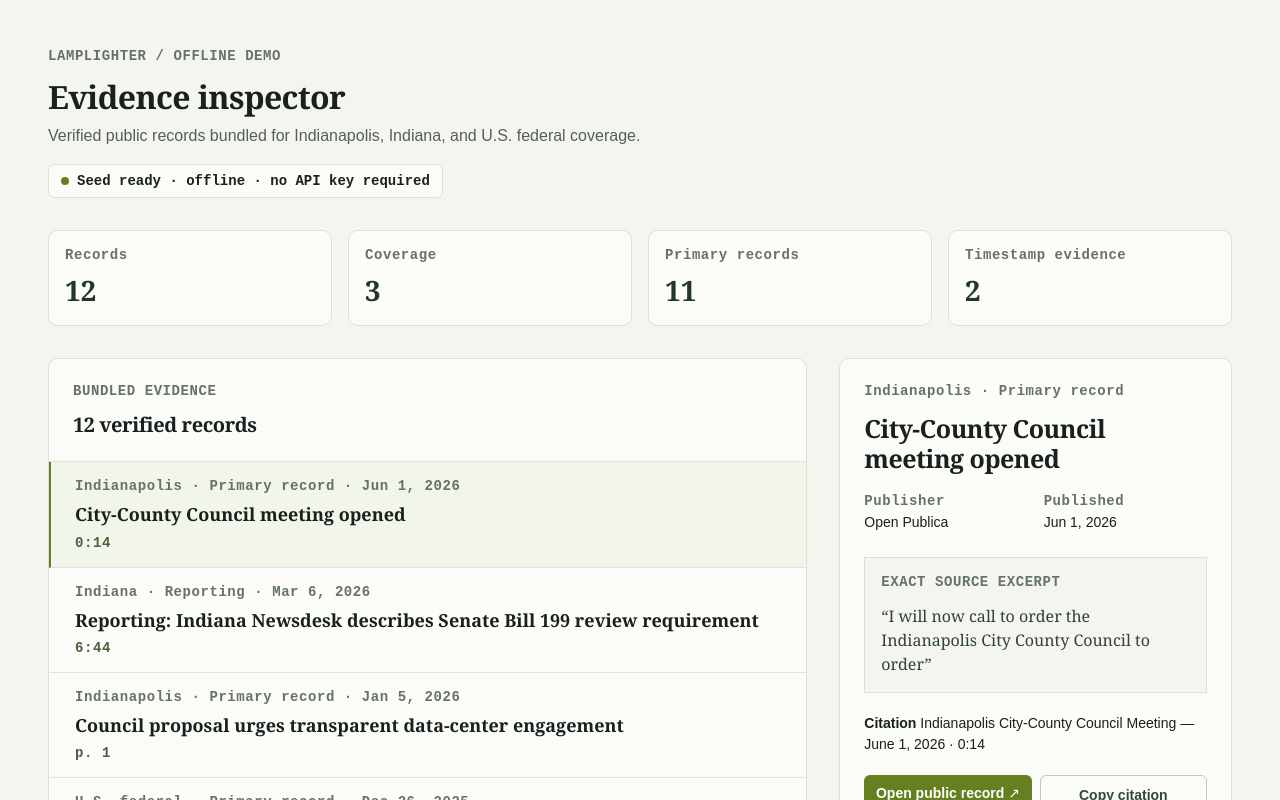
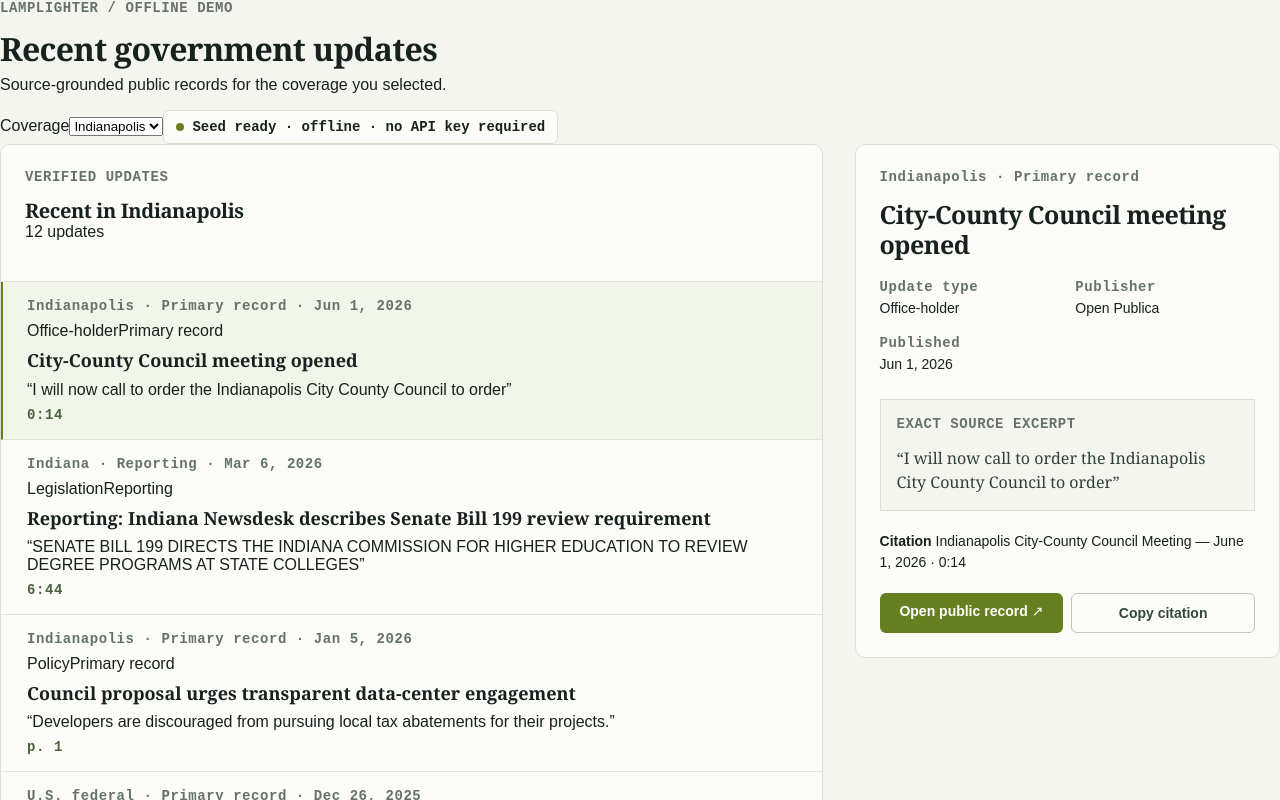
Before and after one commit to TenerSed/sentinel, a React (Vite) app: page / in a window 1280 px wide. Shown: the top 800 px of the page. Built offline with nearby package versions, Linux system fonts and the light colour scheme.

Commit message:
feat(02-03): add location-aware Recent feed

```diff
--- a/src/App.tsx
+++ b/src/App.tsx
@@ -1,6 +1,6 @@
 import { useEffect, useMemo, useState } from "react";
 import { demoSeed } from "./demo-seed";
-import type { DemoSeed, EvidenceLocator, EvidenceRecord, SourceKind } from "./types";
+import type { DemoSeed, EvidenceLocator, EvidenceRecord, SourceKind, UpdateType } from "./types";
 
 type SeedState = { status: "loading" } | { status: "error"; diagnostic: string } | { status: "ready"; seed: DemoSeed };
 
@@ -8,6 +8,12 @@ const sourceLabel: Record<SourceKind, string> = {
   government_record: "Primary record",
   video_transcript: "Primary record",
   reporting: "Reporting",
+};
+
+const updateLabel: Record<UpdateType, string> = {
+  legislation: "Legislation",
+  office_holder: "Office-holder",
+  policy: "Policy",
 };
 
 function locatorText(locator: EvidenceLocator) {
@@ -22,14 +28,16 @@ function dateText(value: string) {
 function validateSeed(seed: unknown): DemoSeed {
   if (!seed || typeof seed !== "object") throw new Error("Bundled seed is not an object.");
   const candidate = seed as Partial<DemoSeed>;
-  if (candidate.version !== 1 || !Array.isArray(candidate.locations) || !Array.isArray(candidate.records)) throw new Error("Bundled seed has an unsupported shape.");
+  if (candidate.version !== 1 || !Array.isArray(candidate.locations) || !Array.isArray(candidate.coverage) || !Array.isArray(candidate.records)) throw new Error("Bundled seed has an unsupported shape.");
+  const locationIds = new Set(candidate.locations.map((location) => location.id));
+  if (!locationIds.size || candidate.coverage.some((coverage) => !locationIds.has(coverage.locationId) || !locationIds.has(coverage.coveredLocationId))) throw new Error("Bundled seed contains invalid coverage.");
   for (const record of candidate.records) {
     if (!record || typeof record !== "object") throw new Error("Bundled seed contains an unreadable record.");
     const item = record as Partial<EvidenceRecord>;
     if (![item.id, item.locationId, item.locationLabel, item.publisher, item.sourceTitle, item.title, item.publishedAt, item.canonicalUrl, item.exactQuote].every((value) => typeof value === "string" && value.trim())) throw new Error("Bundled seed record is missing required evidence fields.");
     const url = item.canonicalUrl as string;
     const quote = item.exactQuote as string;
-    if (!["government_record", "video_transcript", "reporting"].includes(item.sourceKind ?? "") || !url.startsWith("https://") || quote.trim().split(/\s+/).length > 25) throw new Error("Bundled seed record did not pass evidence validation.");
+    if (!locationIds.has(item.locationId ?? "") || !["legislation", "office_holder", "policy"].includes(item.updateType ?? "") || !["government_record", "video_transcript", "reporting"].includes(item.sourceKind ?? "") || !url.startsWith("https://") || quote.trim().split(/\s+/).length > 25) throw new Error("Bundled seed record did not pass evidence validation.");
     if (!item.locator || (item.locator.kind === "page" && (!Number.isInteger(item.locator.pageNumber) || item.locator.pageNumber < 1)) || (item.locator.kind === "timestamp" && (!Number.isInteger(item.locator.startSeconds) || item.locator.startSeconds < 0))) throw new Error("Bundled seed record is missing a reliable locator.");
   }
   return candidate as DemoSeed;
@@ -37,53 +45,58 @@ function validateSeed(seed: unknown): DemoSeed {
 
 export default function App() {
   const [state, setState] = useState<SeedState>({ status: "loading" });
+  const [coverageId, setCoverageId] = useState("indy");
   const [selectedId, setSelectedId] = useState<string>();
   const [copyError, setCopyError] = useState(false);
+  const [futureMessage, setFutureMessage] = useState("");
 
   useEffect(() => {
     try {
-      const seed = validateSeed(demoSeed);
-      setState({ status: "ready", seed });
-      setSelectedId(seed.records[0]?.id);
+      setState({ status: "ready", seed: validateSeed(demoSeed) });
     } catch (error) {
       setState({ status: "error", diagnostic: error instanceof Error ? error.message : String(error) });
     }
   }, []);
 
-  const selected = state.status === "ready" ? state.seed.records.find((record) => record.id === selectedId) ?? state.seed.records[0] : undefined;
-  const counts = useMemo(() => state.status !== "ready" ? null : {
-    coverage: new Set(state.seed.records.map((record) => record.locationId)).size,
-    primary: state.seed.records.filter((record) => record.sourceKind !== "reporting").length,
-    timestamps: state.seed.records.filter((record) => record.locator.kind === "timestamp").length,
-  }, [state]);
+  const coverage = useMemo(() => {
+    if (state.status !== "ready") return [];
+    return state.seed.coverage.filter((entry) => entry.locationId === coverageId).map((entry) => entry.coveredLocationId);
+  }, [state, coverageId]);
+  const records = useMemo(() => {
+    if (state.status !== "ready") return [];
+    return state.seed.records.filter((record) => coverage.includes(record.locationId));
+  }, [state, coverage]);
+  const selected = records.find((record) => record.id === selectedId) ?? records[0];
+  const location = state.status === "ready" ? state.seed.locations.find((item) => item.id === coverageId) : undefined;
 
   if (state.status === "loading") return <main className="state-page" aria-live="polite">Validating bundled evidence…</main>;
   if (state.status === "error") return <main className="state-page error-state"><h1>Bundled evidence could not be validated.</h1><p>This demo will not fetch or rebuild data automatically. Check the seed diagnostics, then run the documented seed command.</p><pre>{state.diagnostic}</pre></main>;
-  if (!state.seed.records.length) return <main className="state-page"><h1>No verified evidence loaded</h1><p>This demo only displays records with a stored quote, public URL, and reliable locator. Add a valid bundled seed to inspect records.</p></main>;
 
   const citation = selected && `${selected.sourceTitle} · ${locatorText(selected.locator)}`;
-  return <main className="inspector-shell">
-    <header className="inspector-header">
+  const label = location?.label ?? "configured coverage";
+  return <main className="recent-shell">
+    <header className="recent-header">
       <p className="eyebrow">LAMPLIGHTER / OFFLINE DEMO</p>
-      <h1>Evidence inspector</h1>
-      <p>Verified public records bundled for Indianapolis, Indiana, and U.S. federal coverage.</p>
+      <h1>Recent government updates</h1>
+      <p>Source-grounded public records for the coverage you selected.</p>
+      <label className="coverage-control">Coverage<select value={coverageId} onChange={(event) => { setCoverageId(event.target.value); setSelectedId(undefined); setCopyError(false); setFutureMessage(""); }}>
+        {state.seed.locations.map((item) => <option value={item.id} key={item.id}>{item.label}</option>)}
+      </select></label>
       <div className="seed-status"><span aria-hidden="true" />Seed ready · offline · no API key required</div>
     </header>
-    <section className="seed-counts" aria-label="Bundled evidence summary">
-      <div><span>Records</span><strong>{state.seed.records.length}</strong></div><div><span>Coverage</span><strong>{counts?.coverage}</strong></div><div><span>Primary records</span><strong>{counts?.primary}</strong></div><div><span>Timestamp evidence</span><strong>{counts?.timestamps}</strong></div>
-    </section>
-    <section className="evidence-grid" aria-label="Evidence inspector">
-      <nav className="record-list" aria-label="Verified evidence records">
-        <div className="panel-heading"><p className="eyebrow">BUNDLED EVIDENCE</p><h2>{state.seed.records.length} verified {state.seed.records.length === 1 ? "record" : "records"}</h2></div>
-        {state.seed.records.map((record) => <button type="button" key={record.id} className={`record-row ${record.id === selected?.id ? "selected" : ""}`} aria-pressed={record.id === selected?.id} onClick={() => { setSelectedId(record.id); setCopyError(false); }}>
+    <section className="evidence-grid" aria-label="Recent government updates">
+      <section className="record-list" aria-labelledby="recent-heading">
+        <div className="panel-heading"><p className="eyebrow">VERIFIED UPDATES</p><h2 id="recent-heading">Recent in {label}</h2><p>{records.length} {records.length === 1 ? "update" : "updates"}</p></div>
+        {records.length ? records.map((record) => <button type="button" key={record.id} className={`record-row ${record.id === selected?.id ? "selected" : ""}`} aria-pressed={record.id === selected?.id} onClick={() => { setSelectedId(record.id); setCopyError(false); setFutureMessage(""); }}>
           <span className="record-meta">{record.locationLabel} · {sourceLabel[record.sourceKind]} · <time dateTime={record.publishedAt}>{dateText(record.publishedAt)}</time></span>
-          <strong>{record.title}</strong><span className="record-locator">{locatorText(record.locator)}</span>
-        </button>)}
-      </nav>
+          <span className="record-tags"><span>{updateLabel[record.updateType]}</span><span>{sourceLabel[record.sourceKind]}</span></span>
+          <strong>{record.title}</strong><span className="quote-preview">“{record.exactQuote}”</span><span className="record-locator">{locatorText(record.locator)}</span>
+        </button>) : <div className="empty-state"><h2>No verified updates for {label}</h2><p>Lamplighter will not broaden coverage or substitute other records. Choose another configured coverage to inspect its bundled public records.</p></div>}
+      </section>
       {selected && <article className="detail-panel">
         <p className="eyebrow">{selected.locationLabel} · {sourceLabel[selected.sourceKind]}</p>
         <h2>{selected.title}</h2>
-        <dl className="detail-meta"><div><dt>Publisher</dt><dd>{selected.publisher}</dd></div><div><dt>Published</dt><dd><time dateTime={selected.publishedAt}>{dateText(selected.publishedAt)}</time></dd></div></dl>
+        <dl className="detail-meta"><div><dt>Update type</dt><dd>{updateLabel[selected.updateType]}</dd></div><div><dt>Publisher</dt><dd>{selected.publisher}</dd></div><div><dt>Published</dt><dd><time dateTime={selected.publishedAt}>{dateText(selected.publishedAt)}</time></dd></div></dl>
         {selected.sourceKind === "reporting" && <p className="reporting-label">Reporting, not the primary record</p>}
         <section className="quote-block"><p className="eyebrow">EXACT SOURCE EXCERPT</p><blockquote>“{selected.exactQuote}”</blockquote></section>
         <p className="citation-text"><strong>Citation</strong> {citation}</p>
@@ -91,5 +104,7 @@ export default function App() {
         {copyError && <p className="copy-error" role="status">Couldn’t copy citation. Select the citation text instead.</p>}
       </article>}
     </section>
+    {futureMessage && <p className="future-message" role="status" aria-live="polite">{futureMessage}</p>}
+    <nav className="bottom-nav" aria-label="Lamplighter sections"><button type="button" aria-current="page">Recent <span>Active</span></button><button type="button" onClick={() => setFutureMessage("Curated is coming in a later phase.")}>Curated <span>Unavailable</span></button><button type="button" onClick={() => setFutureMessage("Chat is coming in a later phase.")}>Chat <span>Unavailable</span></button></nav>
   </main>;
 }
```
